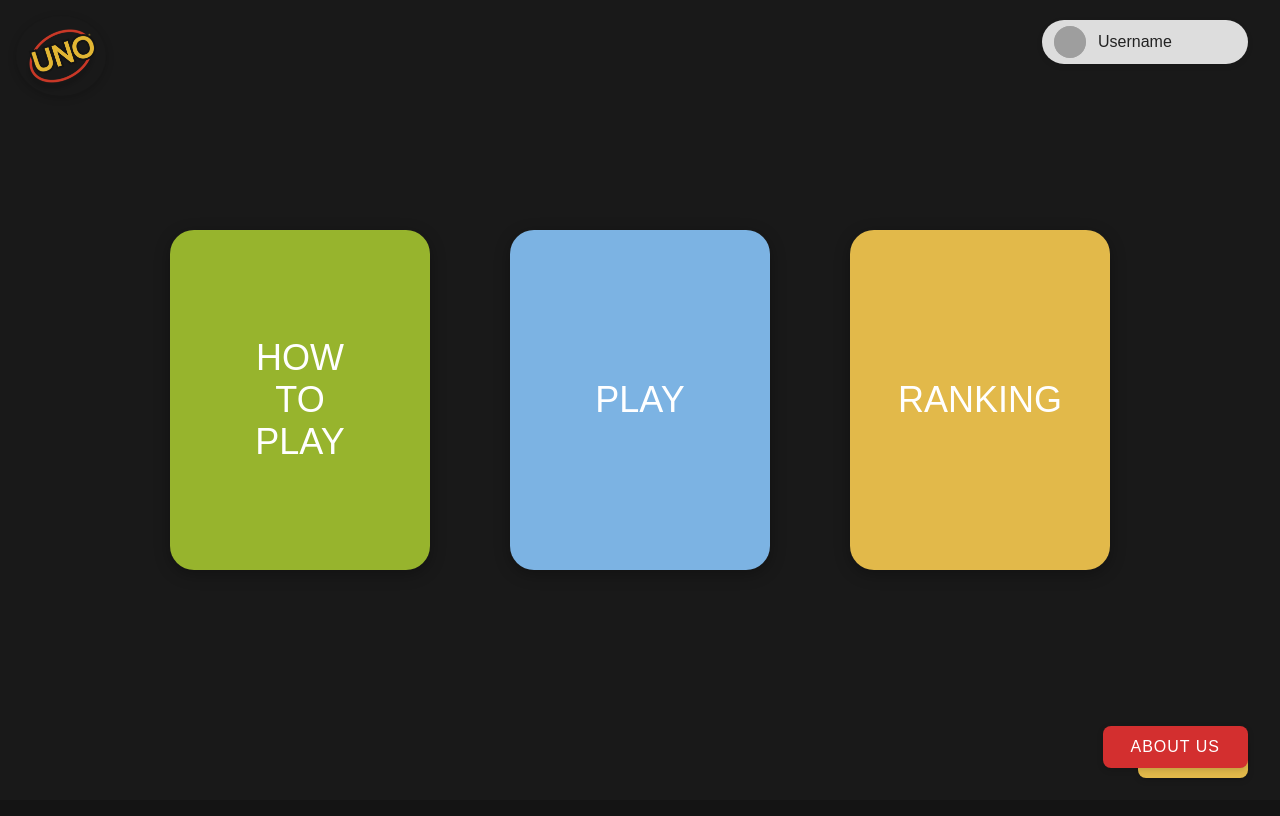
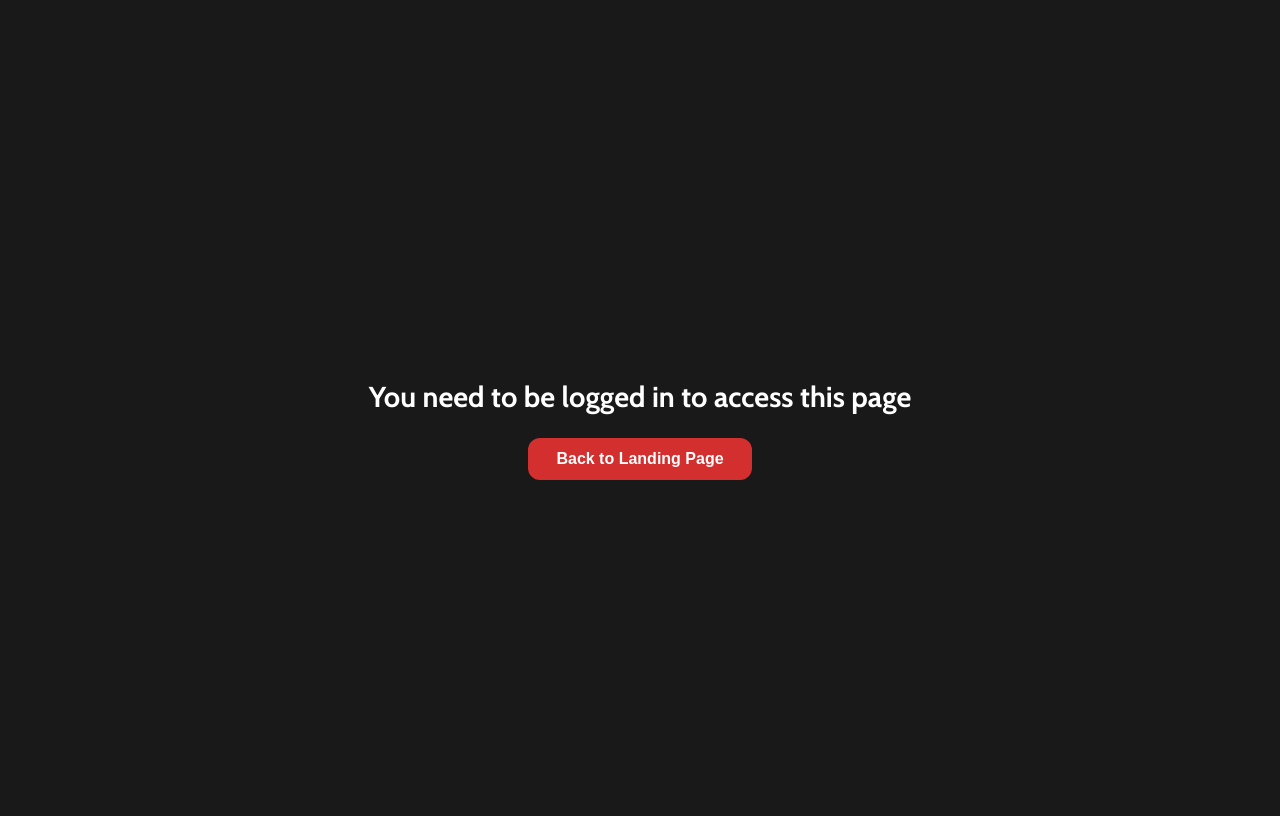
Before and after one commit to lays-carvalho/Uno, a React (Create React App) app in the folder frontend/: page /main in a window 1280 px wide. Shown: the top 816 px of the page. Built offline with nearby package versions, Linux system fonts and the light colour scheme; grey boxes are pictures that could not be loaded.

Commit message:
:art: link: integrated profile page and fixed some issues

```diff
--- a/frontend/src/App.jsx
+++ b/frontend/src/App.jsx
@@ -5,6 +5,7 @@ import MainPage from "./pages/MainPage";
 import Login from "./pages/Login";
 import Register from "./pages/Register";
 import AboutUs from "./pages/AboutUs";
+import Profile from "./pages/ProfilePage";
 
 function App() {
   return (
@@ -14,6 +15,7 @@ function App() {
       <Route path="/login" element={<Login />} />
       <Route path="/register" element={<Register />} />
       <Route path="/aboutus" element={<AboutUs />} />
+      <Route path="/profile" element={<Profile />} />
       {/* copie as rotas acima e vão colocando abaixo com o nome das páginas pra criar a url */}
     </Routes>
   );
--- /dev/null
+++ b/frontend/src/components/Unauthorized.css
@@ -0,0 +1,32 @@
+.unauthorized-container {
+  min-height: 100vh;
+  display: flex;
+  flex-direction: column;
+  justify-content: center;
+  align-items: center;
+  background: #191919;
+  color: #fff;
+  text-align: center;
+  padding: 20px;
+}
+
+.unauthorized-container h1 {
+  font-size: 1.8rem;
+  margin-bottom: 24px;
+}
+
+.unauthorized-btn {
+  background: #d32f2f;
+  color: #fff;
+  border: none;
+  border-radius: 12px;
+  padding: 12px 28px;
+  font-size: 1rem;
+  font-weight: 600;
+  cursor: pointer;
+  transition: transform 0.2s;
+}
+
+.unauthorized-btn:hover {
+  transform: scale(1.05);
+}
--- /dev/null
+++ b/frontend/src/components/Unauthorized.jsx
@@ -0,0 +1,16 @@
+import React from "react";
+import { useNavigate } from "react-router-dom";
+import "./Unauthorized.css";
+
+export default function Unauthorized({ message, backTo = "/" }) {
+  const navigate = useNavigate();
+
+  return (
+    <div className="unauthorized-container">
+      <h1>{message || "You need to be logged in to access this page"}</h1>
+      <button className="unauthorized-btn" onClick={() => navigate(backTo)}>
+        Back to Landing Page
+      </button>
+    </div>
+  );
+}
--- a/frontend/src/pages/AboutUs.jsx
+++ b/frontend/src/pages/AboutUs.jsx
@@ -39,10 +39,13 @@ function TeamCard({ member }) {
 export default function AboutUs() {
   usePageTitle("UNO - ABOUT US");
 
+  const token = localStorage.getItem("token");
+  const backPath = token ? "/main" : "/";
+
   return (
     <div className="team-background">
       <img src={unoLogo} alt="UNO Logo" className="uno-logo-fixed" />
-      <BackButton to="/" />
+      <BackButton to={backPath} />
       <div className="team-panel">
         <h1 className="team-title">PROGRAMMING 4 CAPSTONE - UNO</h1>
         <div className="team-grid">
--- a/frontend/src/pages/LandPag.jsx
+++ b/frontend/src/pages/LandPag.jsx
@@ -9,8 +9,8 @@ function LandPag() {
 
   const menuItems = [
     { label: "HOW TO PLAY", color: "green", onClick: () => {} },
-    { label: "LOGIN", color: "blue", onClick: () => {} },
-    { label: "REGISTER", color: "red", onClick: () => {} },
+    { label: "LOGIN", color: "blue", onClick: navigate => navigate("/login") },
+    { label: "REGISTER", color: "red", onClick: navigate => navigate("/register") },
     { label: "ABOUT US", color: "yellow", onClick: navigate => navigate("/aboutus") },
   ];
 
--- a/frontend/src/pages/Login.jsx
+++ b/frontend/src/pages/Login.jsx
@@ -18,9 +18,9 @@ const Login = () => {
         body: JSON.stringify({ email, password }),
       });
       if (response.ok) {
-        // Se quiser salvar token ou dados, faça aqui
-        // const data = await response.json();
-        navigate("/main"); // Redireciona para página principal após login
+        const data = await response.json();
+        localStorage.setItem("token", data.accessToken);
+        navigate("/main");
       } else {
         setError("Usuário ou senha inválidos.");
       }
@@ -80,7 +80,7 @@ const Login = () => {
           <FaUser style={{ color: "#555", marginRight: "10px" }} />
           <input
             type="text"
-            placeholder="Username"
+            placeholder="Email"
             value={email}
             onChange={e => setEmail(e.target.value)}
             style={{
--- /dev/null
+++ b/frontend/src/pages/MainPage.css
@@ -0,0 +1,140 @@
+.main-container {
+  min-height: 100vh;
+  background: #191919;
+  position: relative;
+  font-family: Arial, sans-serif;
+}
+
+.logo-wrapper {
+  position: absolute;
+  top: 16px;
+  left: 16px;
+  display: flex;
+  align-items: center;
+}
+
+.logo {
+  width: 90px;
+  height: auto;
+  border-radius: 50%;
+}
+
+.user-profile {
+  position: absolute;
+  top: 20px;
+  right: 32px;
+  background: #ddd;
+  border-radius: 24px;
+  padding: 6px 24px 6px 12px;
+  display: flex;
+  align-items: center;
+  min-width: 170px;
+  box-shadow: 0 2px 6px rgba(0,0,0,0.08);
+  border: none;
+  outline: none;
+  cursor: pointer;
+}
+
+.user-profile:hover {
+  filter: brightness(0.95);
+}
+
+.profile-pic {
+  width: 32px;
+  height: 32px;
+  border-radius: 50%;
+  object-fit: cover;
+  margin-right: 12px;
+  background: #bbb;
+}
+
+.username {
+  font-size: 16px;
+  color: #222;
+}
+
+.center {
+  display: flex;
+  justify-content: center;
+  align-items: center;
+  height: 100vh;
+}
+
+.cards {
+  display: flex;
+  gap: 80px;
+}
+
+.zoom-card {
+  width: 260px;
+  height: 340px;
+  border-radius: 24px;
+  box-shadow: 0 4px 16px rgba(0,0,0,0.3);
+  display: flex;
+  flex-direction: column;
+  justify-content: center;
+  align-items: center;
+  color: #fff;
+  font-size: 36px;
+  font-weight: 500;
+  text-align: center;
+  cursor: pointer;
+  transition: transform 0.2s;
+  border: none;
+  outline: none;
+}
+
+.zoom-card:hover {
+  transform: scale(1.08);
+  z-index: 10;
+}
+
+.how-to-play {
+  background: #97b42d;
+}
+
+.play {
+  background: #7cb3e3;
+}
+
+.ranking {
+  background: #e2b94a;
+}
+
+.about-wrapper {
+  position: fixed;
+  right: 32px;
+  bottom: 32px;
+  display: flex;
+  flex-direction: column;
+  align-items: flex-end;
+}
+
+.about-bg {
+  position: absolute;
+  right: 0;
+  bottom: -10px;
+  width: 110px;
+  height: 40px;
+  background: #e2b94a;
+  border-radius: 8px;
+  z-index: 1;
+  box-shadow: 0 2px 6px rgba(0,0,0,0.15);
+}
+
+.about-btn {
+  position: relative;
+  z-index: 2;
+  background: #d32f2f;
+  color: #fff;
+  border: none;
+  border-radius: 8px;
+  padding: 12px 28px;
+  font-weight: 500;
+  font-size: 16px;
+  cursor: pointer;
+  min-width: 110px;
+  text-align: center;
+  letter-spacing: 1px;
+  box-shadow: 0 2px 6px rgba(0,0,0,0.15);
+}
--- a/frontend/src/pages/MainPage.jsx
+++ b/frontend/src/pages/MainPage.jsx
@@ -1,218 +1,95 @@
-import React from "react";
+import React, { useEffect, useState } from "react";
+import { useNavigate } from "react-router-dom";
 import unoLogo from "./Uno Logo.png";
+import Unauthorized from "../components/Unauthorized";
+import "./MainPage.css";
 
 export default function MainPage() {
-  const username = "Username";
-  const profilePic =
-    "https://www.w3schools.com/howto/img_avatar.png";
+  const navigate = useNavigate();
+  const token = localStorage.getItem("token");
+
+  const [user, setUser] = useState(null);
+  const [loading, setLoading] = useState(true);
+
+  useEffect(() => {
+    if (!token) {
+      setLoading(false);
+      return;
+    }
+
+    const fetchUser = async () => {
+      try {
+        const response = await fetch(`${process.env.REACT_APP_API_URL}/api/players/me`, {
+          method: "POST",
+          headers: { "Content-Type": "application/json" },
+          body: JSON.stringify({ accessToken: token }),
+        });
+
+        const data = await response.json();
+        if (response.ok && data.name) {
+          setUser({ name: data.name });
+        } else {
+          setUser(null);
+        }
+      } catch (err) {
+        console.error("Error fetching user:", err);
+        setUser(null);
+      } finally {
+        setLoading(false);
+      }
+    };
+
+    fetchUser();
+  }, [token]);
+
+  if (loading) {
+    return (
+      <div className="loading-container">
+        <div className="loading-spinner"></div>
+        Loading...
+      </div>
+    );
+  }
+
+  if (!token || !user) {
+    return <Unauthorized />;
+  }
+
+  const profilePic = "https://www.w3schools.com/howto/img_avatar.png";
 
   return (
-    <div
-      style={{
-        minHeight: "100vh",
-        background: "#191919",
-        position: "relative",
-        fontFamily: "Arial, sans-serif",
-      }}
-    >
-      {/* UNO Logo */}
-      <div
-        style={{
-          position: "absolute",
-          top: 16,
-          left: 16,
-          zIndex: 2,
-          display: "flex",
-          alignItems: "center",
-        }}
-      >
-        <img
-          src={unoLogo}
-          alt="UNO Logo"
-          style={{
-            width: 90,
-            height: "auto",
-            background: "rgba(25,25,25,0.0)",
-            borderRadius: "50%",
-            boxShadow: "0 2px 8px rgba(0,0,0,0.2)",
-          }}
-        />
+    <div className="main-container">
+      <div className="logo-wrapper">
+        <img src={unoLogo} alt="UNO Logo" className="logo" />
       </div>
 
-      {/* User Profile */}
-      <div
-        style={{
-          position: "absolute",
-          top: 20,
-          right: 32,
-          background: "#ddd",
-          borderRadius: 24,
-          padding: "6px 24px 6px 12px",
-          display: "flex",
-          alignItems: "center",
-          minWidth: 170,
-          boxShadow: "0 2px 6px rgba(0,0,0,0.08)",
-        }}
-      >
-        <img
-          src={profilePic}
-          alt="Profile"
-          style={{
-            width: 32,
-            height: 32,
-            borderRadius: "50%",
-            objectFit: "cover",
-            background: "#bbb",
-            marginRight: 12,
-          }}
-        />
-        <span style={{ fontSize: 16, color: "#222" }}>{username}</span>
-      </div>
+      <button className="user-profile" onClick={() => navigate("/profile")}>
+        <img src={profilePic} alt="Profile" className="profile-pic" />
+        <span className="username">{user.name}</span>
+      </button>
 
-      {/* Main */}
-      <div
-        style={{
-          display: "flex",
-          justifyContent: "center",
-          alignItems: "center",
-          height: "100vh",
-        }}
-      >
-        <div style={{ display: "flex", gap: "80px" }}>
-          {/* HOW TO PLAY */}
-          <div
-            className="zoom-card"
-            style={{
-              width: 260,
-              height: 340,
-              background: "#97B42D",
-              borderRadius: 24,
-              boxShadow: "0 4px 16px rgba(0,0,0,0.3)",
-              display: "flex",
-              flexDirection: "column",
-              justifyContent: "center",
-              alignItems: "center",
-              color: "#fff",
-              fontSize: 36,
-              fontWeight: "500",
-              textAlign: "center",
-              cursor: "pointer",
-              transition: "transform 0.2s",
-            }}
-          >
-            HOW
-            <br />
-            TO
-            <br />
+      <div className="center">
+        <div className="cards">
+          <button className="zoom-card how-to-play" onClick={() => navigate("/how-to-play")}>
+            HOW<br />TO<br />PLAY
+          </button>
+
+          <button className="zoom-card play" onClick={() => navigate("/play")}>
             PLAY
-          </div>
-          {/* PLAY */}
-          <div
-            className="zoom-card"
-            style={{
-              width: 260,
-              height: 340,
-              background: "#7CB3E3",
-              borderRadius: 24,
-              boxShadow: "0 4px 16px rgba(0,0,0,0.3)",
-              display: "flex",
-              flexDirection: "column",
-              justifyContent: "center",
-              alignItems: "center",
-              color: "#fff",
-              fontSize: 36,
-              fontWeight: "500",
-              textAlign: "center",
-              cursor: "pointer",
-              transition: "transform 0.2s",
-            }}
-          >
-            PLAY
-          </div>
+          </button>
 
-          {/* RANKING */}
-          <div
-            className="zoom-card"
-            style={{
-              width: 260,
-              height: 340,
-              background: "#E2B94A",
-              borderRadius: 24,
-              boxShadow: "0 4px 16px rgba(0,0,0,0.3)",
-              display: "flex",
-              flexDirection: "column",
-              justifyContent: "center",
-              alignItems: "center",
-              color: "#fff",
-              fontSize: 36,
-              fontWeight: "500",
-              textAlign: "center",
-              cursor: "pointer",
-              transition: "transform 0.2s",
-            }}
-          >
+          <button className="zoom-card ranking" onClick={() => navigate("/ranking")}>
             RANKING
-          </div>
+          </button>
         </div>
       </div>
 
-      <div
-        style={{
-          position: "fixed",
-          right: 32,
-          bottom: 32,
-          zIndex: 10,
-          display: "flex",
-          flexDirection: "column",
-          alignItems: "flex-end",
-        }}
-      >
-        <div
-          style={{
-            position: "absolute",
-            right: 0,
-            bottom: -10,
-            width: 110,
-            height: 40,
-            background: "#E2B94A",
-            borderRadius: 8,
-            zIndex: 1,
-            boxShadow: "0 2px 6px rgba(0,0,0,0.15)",
-          }}
-        ></div>
-        <button
-          style={{
-            position: "relative",
-            zIndex: 2,
-            background: "#D32F2F",
-            color: "#fff",
-            border: "none",
-            borderRadius: 8,
-            padding: "12px 28px",
-            fontWeight: "500",
-            fontSize: 16,
-            boxShadow: "0 2px 6px rgba(0,0,0,0.15)",
-            cursor: "pointer",
-            minWidth: 110,
-            textAlign: "center",
-            letterSpacing: 1,
-          }}
-        >
+      <div className="about-wrapper">
+        <div className="about-bg"></div>
+        <button className="about-btn" onClick={() => navigate("/aboutus")}>
           ABOUT US
         </button>
       </div>
-
-      <style>
-        {`
-          .zoom-card {
-            transition: transform 0.2s;
-          }
-          .zoom-card:hover {
-            transform: scale(1.08);
-            z-index: 10;
-          }
-        `}
-      </style>
     </div>
   );
 }
--- a/frontend/src/pages/ProfilePage.css
+++ b/frontend/src/pages/ProfilePage.css
@@ -15,6 +15,12 @@ body, html {
   color: #fff;
   font-family: "Cabin", sans-serif;
   overflow: hidden;
+}
+
+.field span {
+  color: #000;
+  font-weight: 600;
+  text-shadow: 1px 1px 2px rgba(255, 255, 255, 0.4);
 }
 
 .uno-logo {
```
Also changed, not shown: frontend/src/pages/ProfilePage.jsx (+46 -9 lines).
